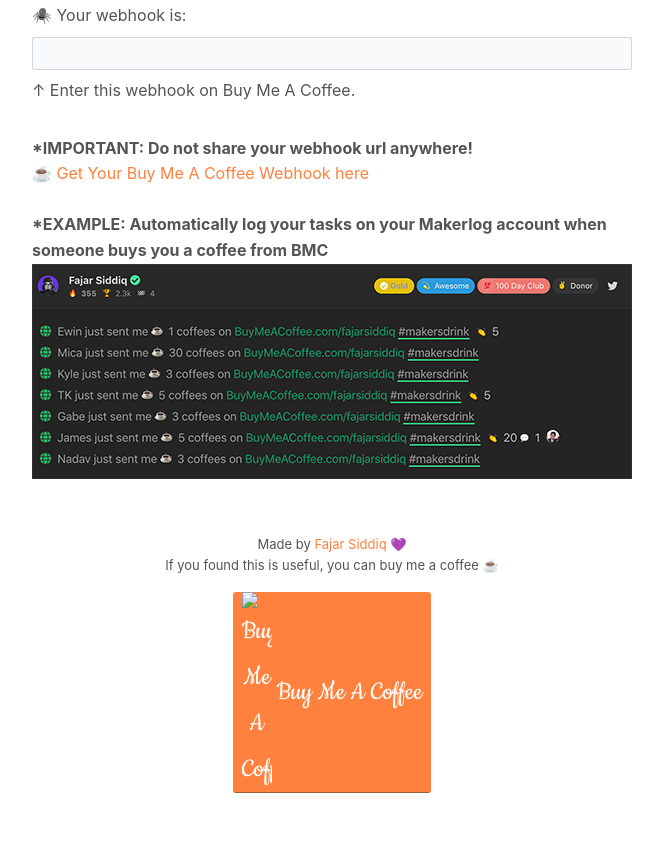
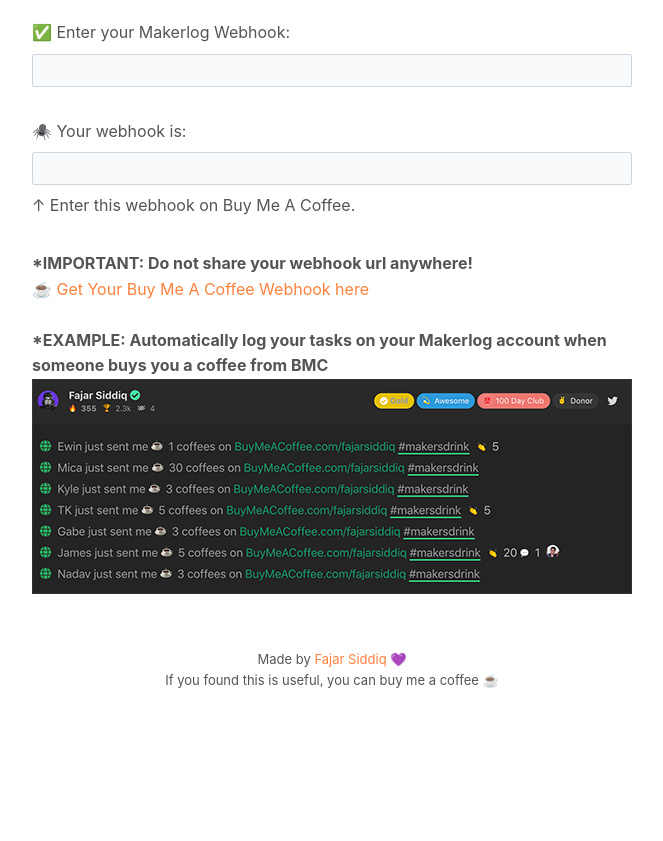
Before and after one commit to fajarsiddiqfs/buymeacoffee, a website: page index.html in a window 1280 px wide. Shown: the part 728-1569 px from the top of the page, without its empty margins (308-971 px from the left). After the commit the page ends 1467 px from the top, so only its background shows below. Drawn offline with Linux system fonts and the light colour scheme.

Commit message:
Update index.html

```diff
--- a/index.html
+++ b/index.html
@@ -29,7 +29,7 @@
         <header>
 
     <h1>🤑 Buy Me A Coffee for Makerlog</h1>
-    <img src="assets/makersdrink.png" alt="Buy Me A Coffee"></a>
+    <img src="assets/makersdrink.png" alt="Buy Me A Coffee" class="responsive"></a>
     </header>
     <main>
     <label for="bmc">☕ Enter your Buy Me A Coffee Profile:</label>
@@ -51,8 +51,6 @@
     Made by <a href="https://getmakerlog.com/@fajarsiddiq">Fajar Siddiq 💜</a><br/>
     If you found this is useful, you can buy me a coffee ☕ <br/>
 
-    <a class="bmc-button" target="_blank" href="https://www.buymeacoffee.com/fajarsiddiq">
-        <img src="https://www.buymeacoffee.com/assets/img/BMC-btn-logo.svg" alt="Buy Me A Coffee">Buy Me A Coffee</a>
 </footer>
 <script>
     const bmcInput = document.getElementById('bmc');
```
